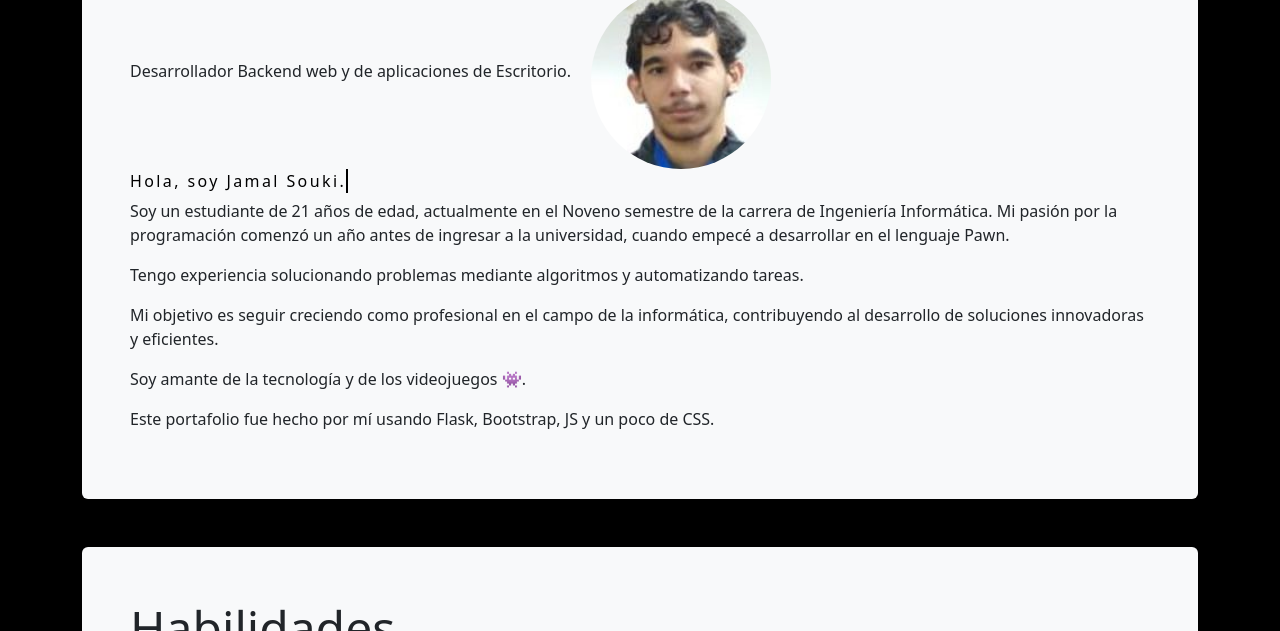
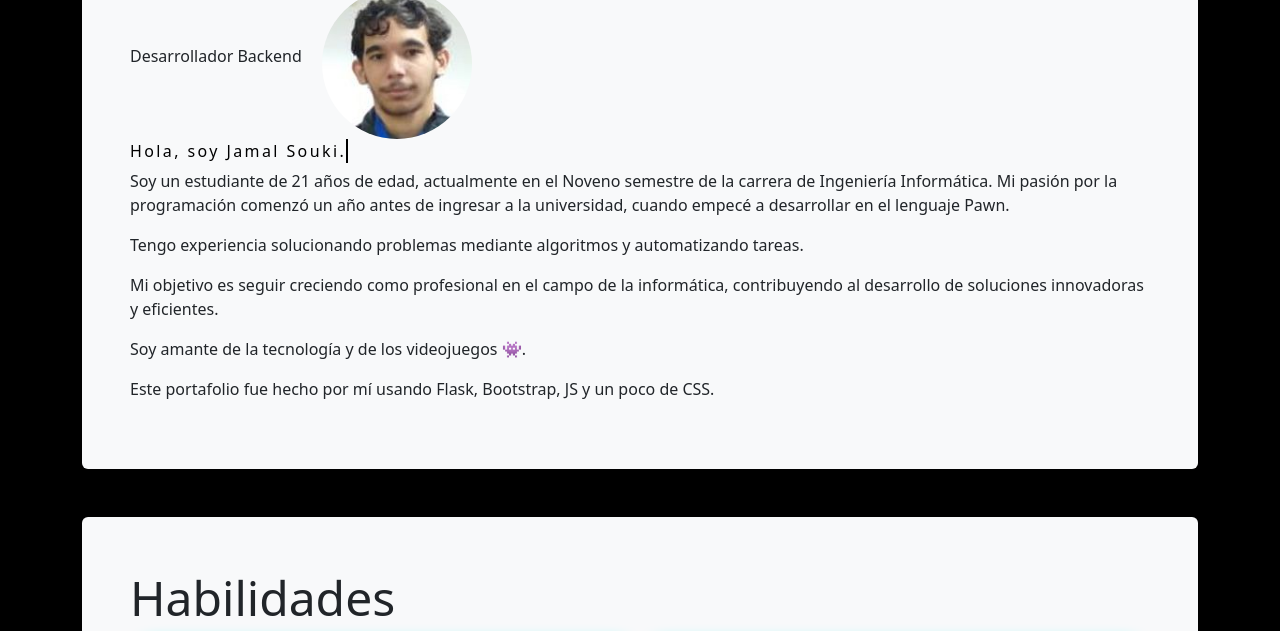
Before and after one commit to Jamal25-ia/Portafolio-Jamal-2V, a plain HTML site: page index.html in a window 1280 px wide. Shown: the part 177-808 px from the top of the page. Drawn offline with nearby package versions, Linux system fonts and the light colour scheme.

Commit message:
Cambio texto

```diff
--- a/index.html
+++ b/index.html
@@ -223,8 +223,8 @@
       <div class="col-sm-14 py-1 mx-auto">
         <h1 class="display-5 fw-normal">Sobre Mi</h1>
         <div class="d-flex flex-column flex-md-row align-items-center">
-            <p style="margin-right: 20px;">Desarrollador Backend web y de aplicaciones de Escritorio.</p>
-            <img loading = "lazy" src="static/img/IMG20240125WA00062_160_160.jpg" alt="Descripción de la imagen" width="180" height="180" style="border-radius: 50%; object-fit: cover;">
+            <p style="margin-right: 20px;">Desarrollador Backend</p>
+            <img loading = "lazy" src="static/img/IMG20240125WA00062_160_160.jpg" alt="Descripción de la imagen" width="150" height="150" style="border-radius: 50%; object-fit: cover;">
         </div>
         <div class="typewriter">
           <p>Hola, soy Jamal Souki.</p>
```
